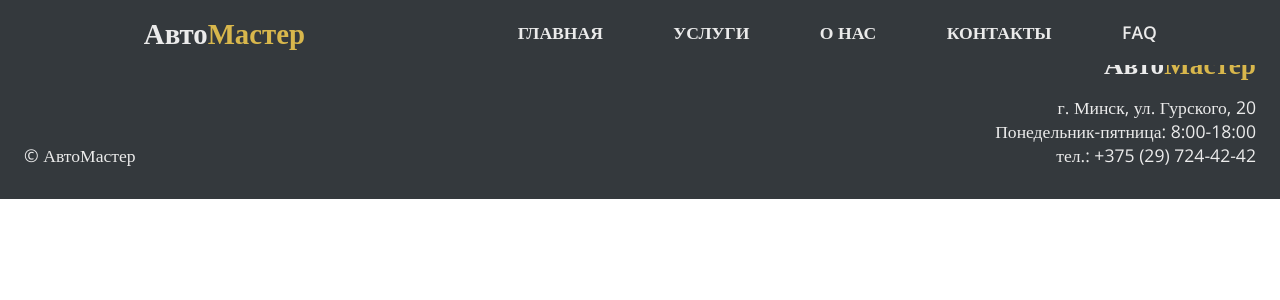
After one commit to diteron/web-tech1, a PHP site: page /services.html in a window 1280 px wide. The commit adds this page. Shown: the top 300 px of the page. Run offline with PHP 8.4, Linux system fonts and the light colour scheme; some libraries are stand-ins or nearby versions.

Commit message:
Refactor nav links padding and font size

```diff
--- /dev/null
+++ b/task1/services.html
@@ -0,0 +1,54 @@
+<!DOCTYPE html>
+<html lang="ru">
+
+<head>
+    <meta charset="UTF-8">
+    <meta name="viewport" content="width=device-width, initial-scale=1.0">
+    <link rel="stylesheet" href="styles.css">
+    <link href="https://fonts.googleapis.com/css?family=Open+Sans:400,600,300" rel="stylesheet" type="text/css">
+    <script src="https://kit.fontawesome.com/2620479d46.js" crossorigin="anonymous"></script>
+    <title>Услуги</title>
+</head>
+
+<body>
+    <div class="nav-container">
+        <header>
+            <h1 class="logo">Авто<span style="color: #d8b74c;">Мастер</span></h1>
+            <input type="checkbox" id="nav-toggle" class="nav-toggle">
+            <label for="nav-toggle" class="nav-toggle-hamburger">
+                <i class="fa-solid fa-bars"></i>
+            </label>
+            <nav>
+                <ul>
+                    <li><a href="index.html">Главная</a></li>
+                    <li><a href="services.html">Услуги</a></li>
+                    <li><a href="#">О нас</a></li>
+                    <li><a href="#">Контакты</a></li>
+                    <li><a href="#">FAQ</a></li>
+                </ul>
+            </nav>
+        </header>
+    </div>
+    <div class="main-container">
+        <main>
+
+        </main>
+    </div>
+    <div class="footer-container">
+        <footer>
+            <div class="copyright">
+                <p>© АвтоМастер</p>
+            </div>
+            <div class="company-info">
+                <h1 class="logo">Авто<span style="color: #d8b74c;">Мастер</span></h1>
+                <div class="info">
+                    <p>г. Минск, ул. Гурского, 20</p>
+                    <p>Понедельник-пятница: 8:00-18:00</p>
+                    <p>тел.: +375 (29) 724-42-42</p>
+                </div>
+            </div>
+        </footer>
+    </div>
+</body>
+
+</html>
--- a/task1/styles.css
+++ b/task1/styles.css
@@ -7,7 +7,7 @@
 }
 
 :root {
-    --page-max-width: 1216px;
+    --page-max-width: 1300px;
     --page-min-width: 280px;
     --navbar-background-color: #34393d;
     --navbar-text-color: #ebebeb;
@@ -18,10 +18,8 @@
     --container-padding: 0.7rem;
 }
 
-.main-container {
-    margin-inline: auto;
-    max-width: var(--page-max-width);
-    min-width: var(--page-min-width);
+ul {
+    list-style-image: url(img/nut.svg);
 }
 
 .nav-container {
@@ -99,9 +97,9 @@ nav a {
     text-decoration: none;
     font-family: 'Open Sans';
     font-weight: 600;
-    font-size: 1rem;
+    font-size: 1.1rem;
     text-transform: uppercase;
-    padding: 0.5rem 0.5rem;
+    padding: 0.7rem 0.7rem;
     transition: background-color 250ms linear;
 }
 
@@ -113,6 +111,15 @@ nav a {
 nav a:hover {
     background-color: var(--highlight-color);
 }
+
+.main-container {
+    margin-inline: auto;
+    max-width: var(--page-max-width);
+    min-width: var(--page-min-width);
+}
+
+
+/* --------------  Home page  -------------- */
 
 .welcome {
     padding-top: 5rem;
@@ -155,13 +162,13 @@ nav a:hover {
 
 .welcome-image-1 img,
 .welcome-image-2 img {
-    max-height: 300px;
+    max-height: 400px;
     flex-grow: 1;
     object-fit: cover;
     width: 100%;
 }
 
-.services {
+.home-services {
     margin-top: 0.5rem;
     padding-bottom: 2rem;
     padding-left: var(--container-padding);
@@ -169,7 +176,7 @@ nav a:hover {
     background-color: var(--services-background-color);
 }
 
-.services h1 {
+.home-services h1 {
     font-family: 'Open Sans';
     font-weight: 600;
     font-size: 1.7rem;
@@ -178,7 +185,7 @@ nav a:hover {
     padding-bottom: 0.7rem;
 }
 
-.services ul {
+.home-services ul {
     font-family: 'Open Sans';
     font-weight: 400;
     font-size: 1.2rem;
@@ -186,9 +193,10 @@ nav a:hover {
     margin-left: 2rem;
 }
 
-.services li {
-    list-style-image: url(img/nut.svg);
-}
+
+/* --------------  Services page  -------------- */
+
+
 
 .footer-container {
     background: var(--navbar-background-color);
@@ -240,7 +248,7 @@ footer .logo {
     flex-grow: 1;
 }
 
-@media screen and (min-width: 800px) {
+@media screen and (min-width: 860px) {
     :root {
         --container-padding: 1.5rem;
     }
@@ -251,7 +259,7 @@ footer .logo {
 
     header {
         display: grid;
-        grid-template-columns: 1fr auto minmax(40rem, 7fr) 1fr;
+        grid-template-columns: 1fr auto minmax(44rem, 7fr) 0.5fr;
     }
 
     .logo {
```
Also changed, not shown: task1/index.html (+5 -5 lines).
